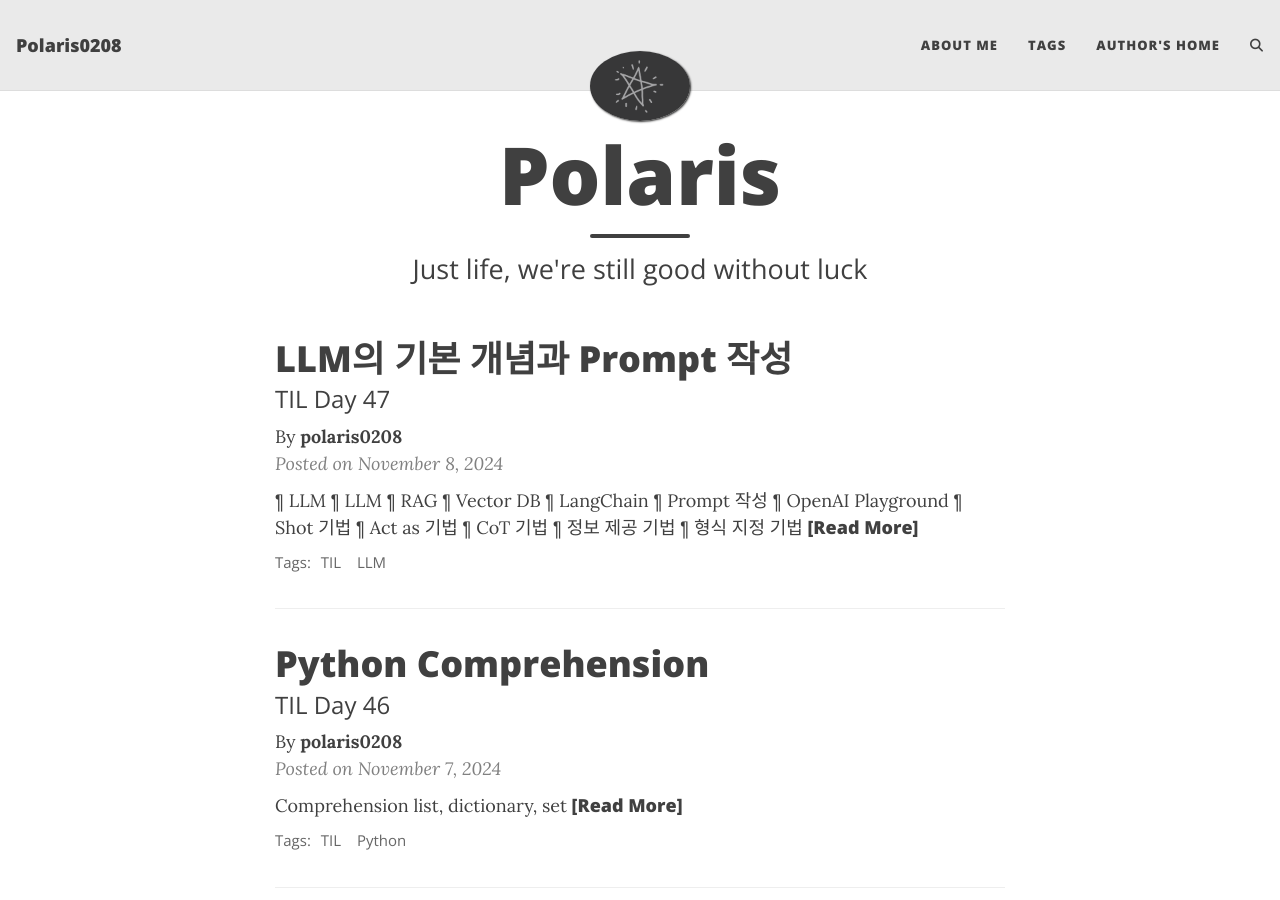
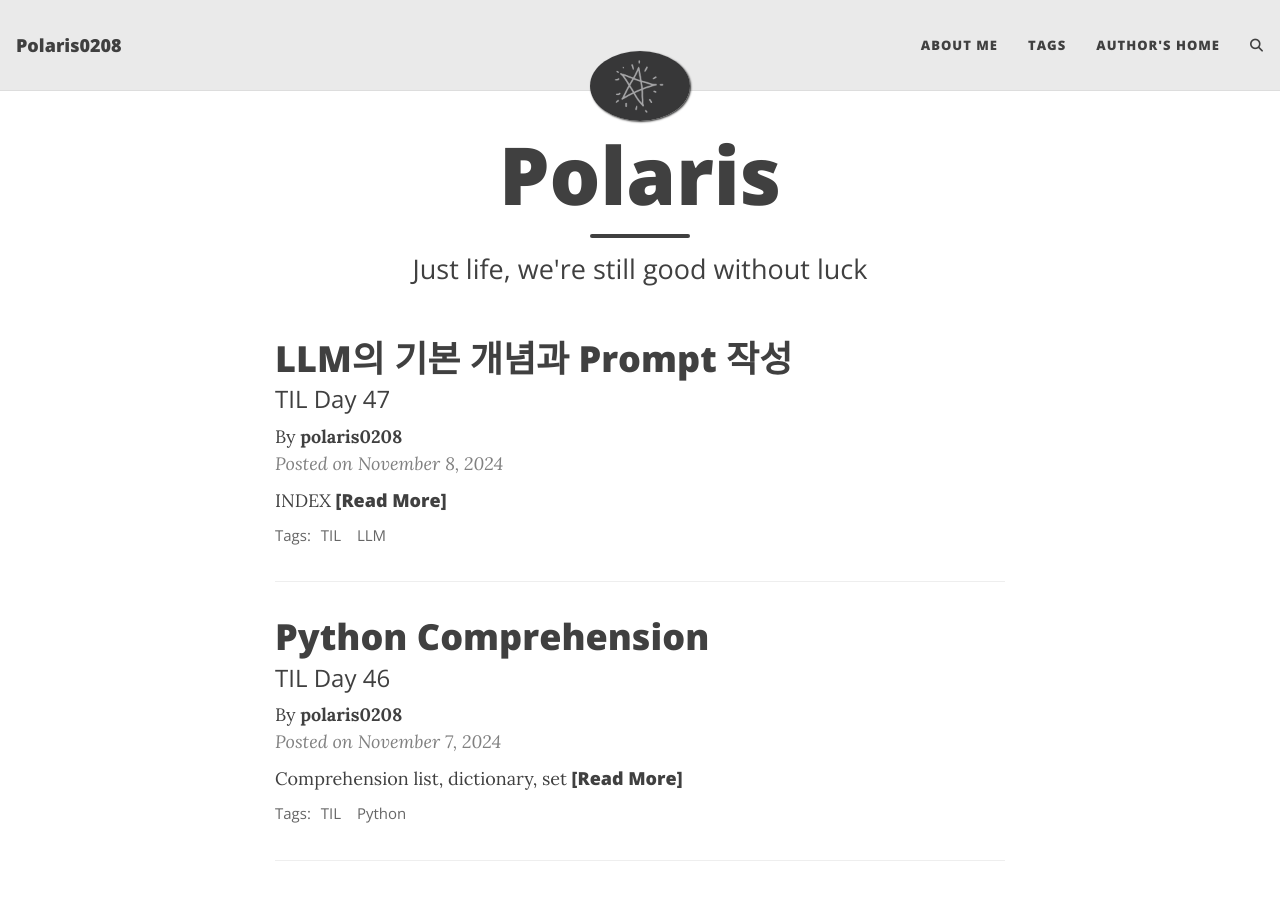
Before and after one commit to polaris0208/polaris0208.github.io, a Jekyll site: the page built from index.html, in a window 1280 px wide and 900 px high. Built offline with Jekyll 4.4.1, drawn with Linux system fonts in a browser that asks for light colours; the list of posts is cut into pages by our own code; comment, search, counter and statistics services are not loaded; some of the changed lines change nothing that is shown.

Commit message:
TIL_24_1108_add_index

```diff
--- a/_posts/2024-11-08-LLM-Prompt.md
+++ b/_posts/2024-11-08-LLM-Prompt.md
@@ -8,6 +8,7 @@
 tags: [TIL, LLM]
 author: polaris0208
 ---
+# INDEX
 
 >[¶ LLM](#llm)
 >- [¶ LLM](#llm-1)
@@ -93,7 +94,7 @@
 - **확장성**
 - **대화형 AI**
 
-[¶ Top](#llm)
+[¶ Top](#index)
 
 # Prompt 작성
 
@@ -213,4 +214,4 @@
 - 중요한 부분을 강조하기 위해 사용
 - `**강조**`등을 이용하여 중요한 부분 강조
 
-[¶ Top](#llm)
+[¶ Top](#index)
```
